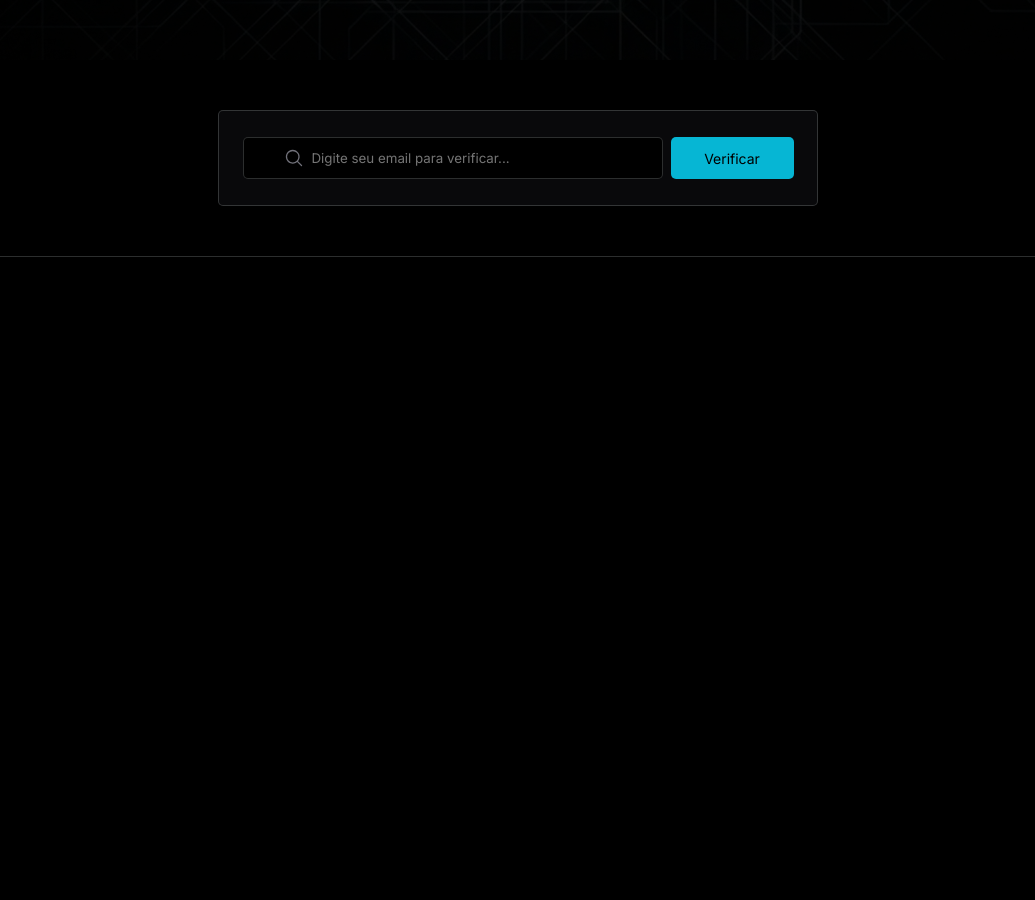
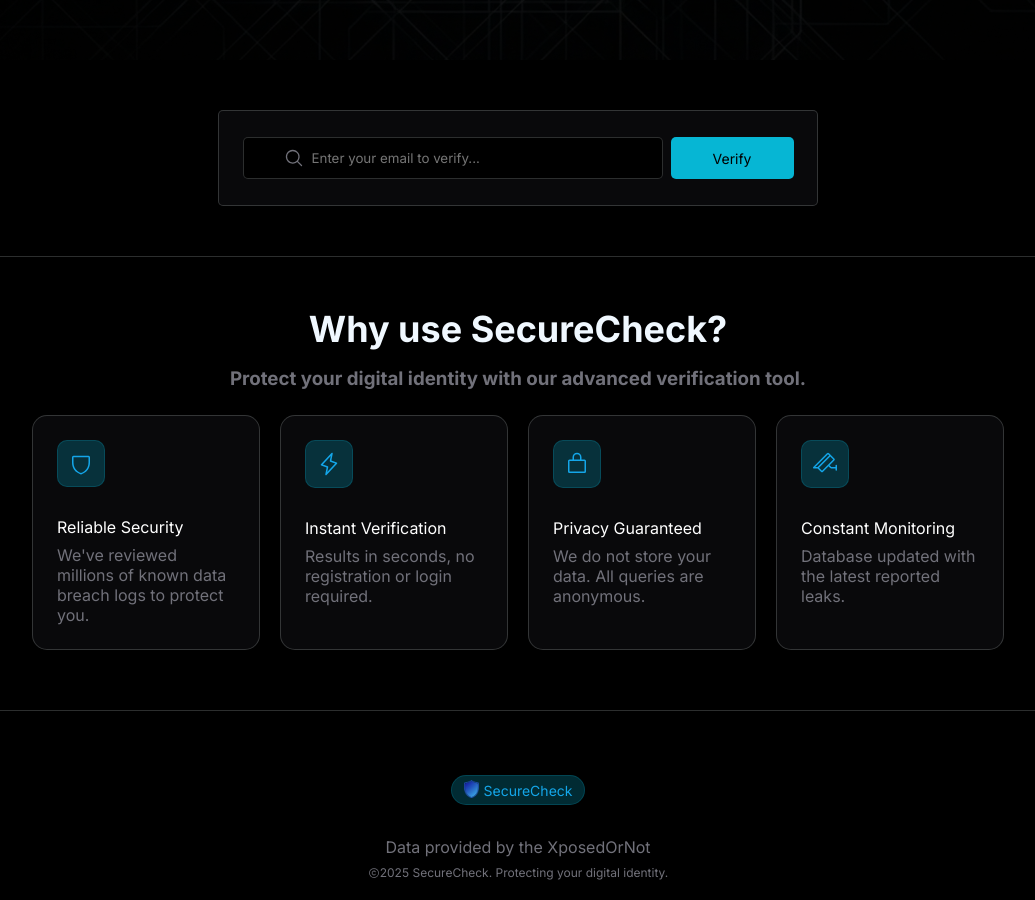
Before and after one commit to LeonelSalgueiro/frontendMVP2, a React (Vite) app: page / in a window 1280 px wide. Shown: the part 700-1600 px from the top of the page, without its empty margins (122-1157 px from the left). Before the commit the page ends 957 px from the top, so only its background shows below. Built offline with nearby package versions, Linux system fonts and the light colour scheme.

Commit message:
create footer

```diff
--- /dev/null
+++ b/src/components/footer/footer.css
@@ -0,0 +1,111 @@
+footer {
+  display: flex;
+  flex-direction: column;
+  justify-content: center;
+  align-items: center;
+}
+
+.promote {
+  display: flex;
+  flex-direction: column;
+  justify-content: center;
+  align-items: center;
+  margin-top: 50px;
+  margin-bottom: 25px;
+  gap: 16px;
+
+  h2 {
+    color: aliceblue;
+    font-size: 36px;
+  }
+
+  h3 {
+    color: var(--text);
+  }
+}
+
+.cards {
+  display: flex;
+  align-items: center;
+  justify-content: center;
+  gap: 20px;
+  margin-bottom: 40px;
+  padding-bottom: 60px;
+  border-bottom: 1px solid var(--primary-dim);
+  width: 100%;
+}
+
+
+.card {
+  width: 228px;
+  height: 235px;
+  background-color: var(--card);
+  border: 1px solid var(--primary-dim);
+  display: flex;
+  flex-direction: column;
+  padding: 24px;
+  border-radius: 15px;
+  gap: 20px;
+}
+
+.image_card {
+  display: flex;
+  justify-content: center;
+  align-items: center;
+  background-color: #06b5d43d;
+  border: 1px solid #06b6d433;
+  border-radius: 10px;
+  width: 48px;
+  height: 48px;
+  margin-bottom: 10px;
+
+  img {
+    width: 24px;
+  }
+}
+
+.text_card {
+  display: flex;
+  flex-direction: column;
+  gap: 8px;
+
+  span {
+    color: white;
+  }
+
+  p {
+    color: var(--text);
+  }
+}
+
+.footer_bottom {
+  display: flex;
+  align-items: center;
+  justify-content: center;
+  flex-direction: column;
+  gap: 8px;
+}
+
+
+.footer_source {
+  display: flex;
+  align-items: center;
+  justify-content: center;
+  color: var(--text);
+}
+
+.footer_rights {
+  display: flex;
+  justify-content: center;
+  align-items: center;
+  margin-bottom: 20px;
+
+  img {
+    width: 12px;
+  }
+
+  p {
+    color: var(--text);
+    font-size: 12px;
+  }
+}
--- /dev/null
+++ b/src/components/footer/footer.tsx
@@ -0,0 +1,76 @@
+import "./footer.css";
+import "../header/header.css";
+import LockIcon from "../../assets/icons/lock-simple.svg";
+import BoltIcon from "../../assets/icons/lightning.svg";
+import CameraIcon from "../../assets/icons/security-camera.svg";
+import ShieldIcon from "../../assets/icons/shield.svg";
+import LogoIcon from "../../assets/logo.png";
+import CopyRightIcon from "../../assets/icons/copyright.svg"
+
+export function Footer() {
+  return (
+    <footer>
+      <div className="promote">
+        <h2>Why use SecureCheck?</h2>
+        <h3>
+          Protect your digital identity with our advanced verification tool.
+        </h3>
+      </div>
+      <div className="cards">
+        <div className="card">
+          <div className="image_card">
+            <img src={ShieldIcon} alt="" />
+          </div>
+          <div className="text_card">
+            <span>Reliable Security</span>
+            <p>
+              We've reviewed millions of known data breach logs to protect you.
+            </p>
+          </div>
+        </div>
+        <div className="card">
+          <div className="image_card">
+            <img src={BoltIcon} alt="" />
+          </div>
+          <div className="text_card">
+            <span>Instant Verification</span>
+            <p>Results in seconds, no registration or login required.</p>
+          </div>
+        </div>
+        <div className="card">
+          <div className="image_card">
+            <img src={LockIcon} alt="" />
+          </div>
+          <div className="text_card">
+            <span>Privacy Guaranteed</span>
+            <p>We do not store your data. All queries are anonymous.</p>
+          </div>
+        </div>
+        <div className="card">
+          <div className="image_card">
+            <img src={CameraIcon} alt="" />
+          </div>
+          <div className="text_card">
+            <span>Constant Monitoring</span>
+            <p>Database updated with the latest reported leaks.</p>
+          </div>
+        </div>
+      </div>
+      <div>
+        <div className="footer_bottom">
+          <div className="logo">
+            <img src={LogoIcon} alt="Logo Image" />
+            <span>SecureCheck</span>
+          </div>
+          <div className="footer_source">
+            <p>Data provided by the XposedOrNot</p>
+          </div>
+          <div className="footer_rights">
+            <img src={CopyRightIcon} alt="" />
+            <p>2025 SecureCheck. Protecting your digital identity.</p>
+          </div>
+        </div>
+      </div>
+    </footer>
+  );
+}
--- a/src/components/header/header.css
+++ b/src/components/header/header.css
@@ -1,4 +1,3 @@
-
 
 header {
   background-image: url(../../assets/background-header.png);
@@ -7,7 +6,6 @@ header {
   justify-content: center;
   align-items: center;
   height: 95vh;
-  position: relative;
 }
 
 .logo {
@@ -21,7 +19,6 @@ header {
   font-size: 0.875rem;
   margin: 1.5rem;
   gap: 5px;
-  position: absolute;
   top: 10%;
 
 
--- a/src/components/main/main.tsx
+++ b/src/components/main/main.tsx
@@ -9,10 +9,10 @@ export function Main() {
           <form>
               <div className="email_input">
                 <img src={MagnifyingIcon} alt="" />
-                <input type="email" placeholder="Digite seu email para verificar..." required />
+                <input type="email" placeholder="Enter your email to verify..." required />
               </div>
               <button>
-                Verificar
+                Verify
               </button>
           </form>
       </div>
--- a/src/index.tsx
+++ b/src/index.tsx
@@ -3,10 +3,12 @@ import { createRoot } from 'react-dom/client'
 import './global.css'
 import { Header } from "./components/header/header.tsx"
 import { Main } from './components/main/main.tsx'
+import { Footer } from "./components/footer/footer.tsx"
 
 createRoot(document.getElementById('root')!).render(
   <StrictMode>
      <Header/>
      <Main/>
+     <Footer/>
   </StrictMode>,
 )
```
Also changed, not shown: src/assets/icons/copyright.svg.
